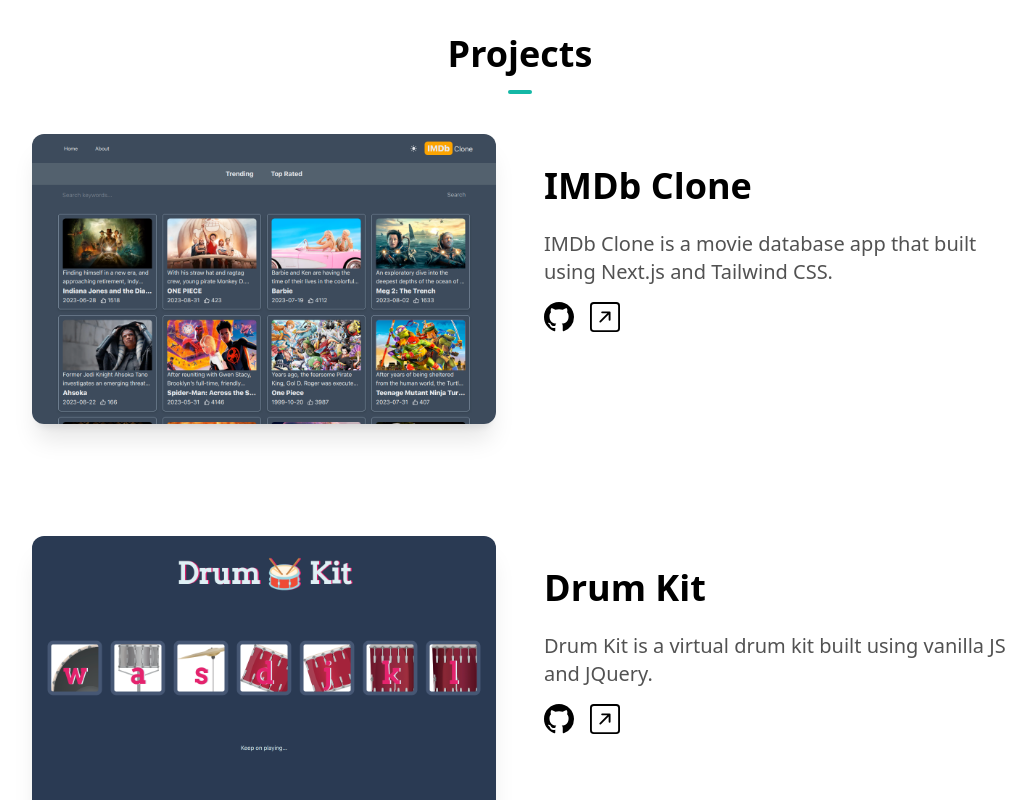
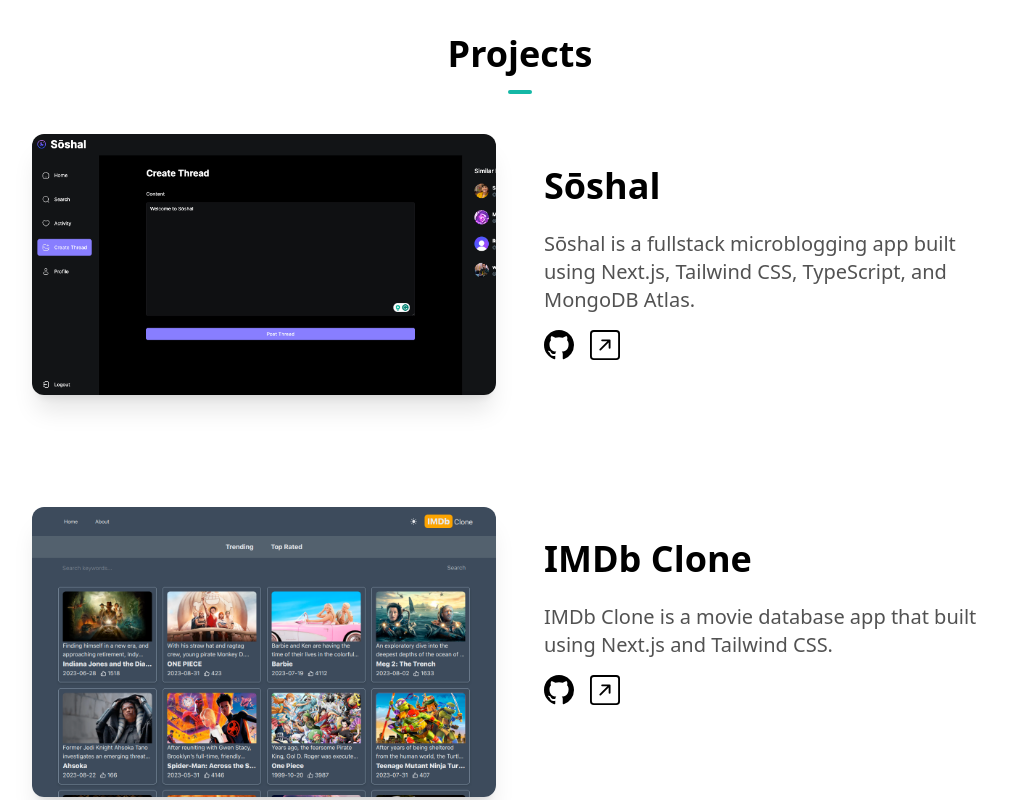
Before and after one commit to Elwoodbond/tailwindcss-and-nextjs-portfolio-final, a Next.js app: page / in a window 1280 px wide. Shown: the part 1560-2360 px from the top of the page, without its empty margins (120-1156 px from the left). Built offline with nearby package versions, Linux system fonts and the light colour scheme.

Commit message:
updated projects

```diff
--- a/components/ProjectsSection.tsx
+++ b/components/ProjectsSection.tsx
@@ -5,6 +5,14 @@
 import { BsGithub, BsArrowUpRightSquare } from "react-icons/bs"
 
 const projects = [
+  {
+    name: "Sōshal",
+    description:
+      "Sōshal is a fullstack microblogging app built using Next.js, Tailwind CSS, TypeScript, and MongoDB Atlas.",
+    image: "/soshal.png",
+    github: "https://github.com/Elwoodbond/soshal",
+    link: "https://soshal.vercel.app/",
+  },
   {
     name: "IMDb Clone",
     description:
```
Also changed, not shown: public/soshal.png (added).
